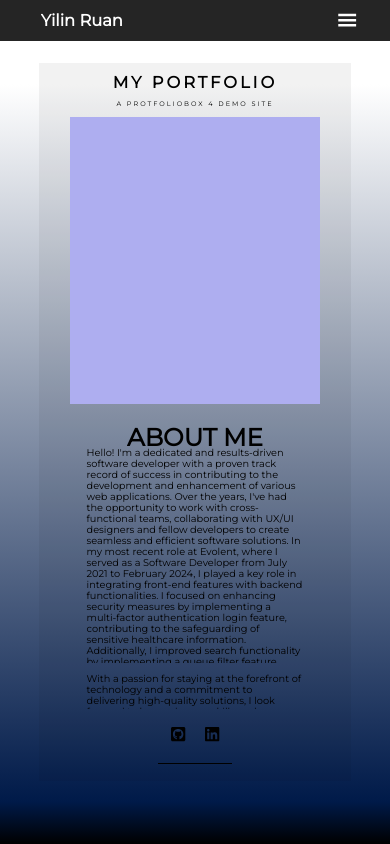
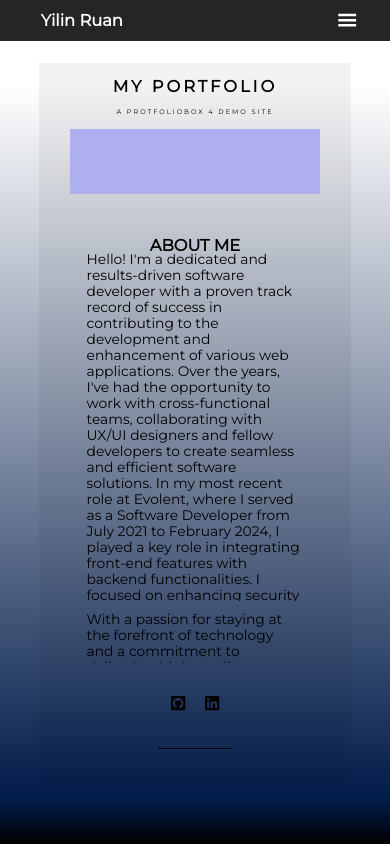
Before and after one commit to yilinruan/Yi_website, a React (Create React App) app: page /aboutme in a window 390 px wide. Shown: the top 844 px of the page. Built offline with nearby package versions, Linux system fonts and the light colour scheme; some icons are missing.

Commit message:
fixed text sizes

```diff
--- a/src/SCSS/_aboutme.scss
+++ b/src/SCSS/_aboutme.scss
@@ -49,7 +49,7 @@
             width: 40%;
 
             @include lg {
-                height: 50%;
+                height: 20%;
                 width: 80%;
                 margin: 0 auto;
             }
@@ -59,7 +59,9 @@
                 flex-direction: column;
                 justify-content: space-evenly;
                 height: 15%;
-
+                @include lg {
+                    height: 50%;
+                }
 
                 &__protfolio {
                     margin: 0 auto;
@@ -80,10 +82,20 @@
             &--bottom {
                 height: 80%;
 
+                @include lg {
+                    height: 50%;
+                }
+
                 &__img {
                     height: 100%;
                     width: 100%;
                     background-color: rgb(174, 174, 240);
+
+                    @include lg {
+                        height: 100%;
+                        width: 100%;
+                        background-color: rgb(174, 174, 240);
+                    }
                 }
             }
         }
@@ -92,7 +104,7 @@
             width: 60%;
 
             @include lg {
-                height: 50%;
+                height: 90%;
                 width: 80%;
                 margin: 0 auto;
             }
@@ -111,11 +123,12 @@
                 height: 70%;
                 padding-left: 1rem;
                 padding-right: 1rem;
+                padding-top: 5rem;
 
                 @include lg {
                     display: flex;
                     flex-direction: column;
-                    justify-content: center;
+                    justify-content: top;
                     height: 80%;
                 }
 
@@ -127,7 +140,7 @@
                     overflow-y: hidden;
                     overflow-x: hidden;
                     @include lg {
-                        font-size: 3rem;
+                        font-size: 2rem;
                     }
                 }
 
@@ -139,7 +152,7 @@
                     padding-right: 1rem;
 
                     @include lg {
-                        font-size: 1.2rem;
+                        font-size: 1.7rem;
                     }
                 }
             }
--- a/src/styles/main.css
+++ b/src/styles/main.css
@@ -672,7 +672,7 @@ body {
 }
 @media (max-width: 992px) {
   .aboutme--container__left {
-    height: 50%;
+    height: 20%;
     width: 80%;
     margin: 0 auto;
   }
@@ -682,6 +682,11 @@ body {
   flex-direction: column;
   justify-content: space-evenly;
   height: 15%;
+}
+@media (max-width: 992px) {
+  .aboutme--container__left--top {
+    height: 50%;
+  }
 }
 .aboutme--container__left--top__protfolio {
   margin: 0 auto;
@@ -697,17 +702,29 @@ body {
 .aboutme--container__left--bottom {
   height: 80%;
 }
+@media (max-width: 992px) {
+  .aboutme--container__left--bottom {
+    height: 50%;
+  }
+}
 .aboutme--container__left--bottom__img {
   height: 100%;
   width: 100%;
   background-color: rgb(174, 174, 240);
+}
+@media (max-width: 992px) {
+  .aboutme--container__left--bottom__img {
+    height: 100%;
+    width: 100%;
+    background-color: rgb(174, 174, 240);
+  }
 }
 .aboutme--container__right {
   width: 60%;
 }
 @media (max-width: 992px) {
   .aboutme--container__right {
-    height: 50%;
+    height: 90%;
     width: 80%;
     margin: 0 auto;
   }
@@ -726,12 +743,13 @@ body {
   height: 70%;
   padding-left: 1rem;
   padding-right: 1rem;
+  padding-top: 5rem;
 }
 @media (max-width: 992px) {
   .aboutme--container__right--top {
     display: flex;
     flex-direction: column;
-    justify-content: center;
+    justify-content: top;
     height: 80%;
   }
 }
@@ -745,7 +763,7 @@ body {
 }
 @media (max-width: 992px) {
   .aboutme--container__right--top__title {
-    font-size: 3rem;
+    font-size: 2rem;
   }
 }
 .aboutme--container__right--top__text {
@@ -757,7 +775,7 @@ body {
 }
 @media (max-width: 992px) {
   .aboutme--container__right--top__text {
-    font-size: 1.2rem;
+    font-size: 1.7rem;
   }
 }
 .aboutme--container__right--bottom {
```
Also changed, not shown: 1 other file (tests, documents, lock files or other folders).
